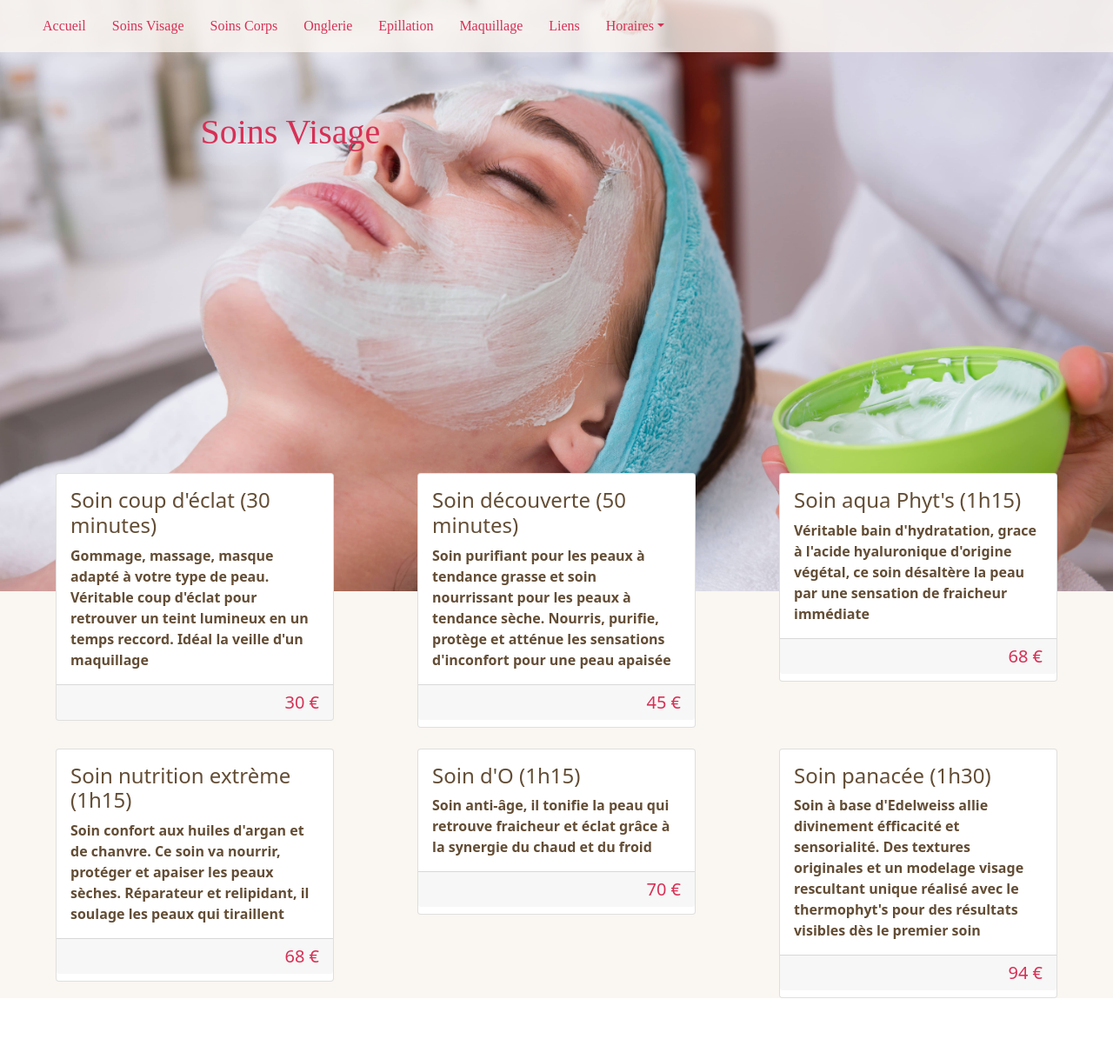
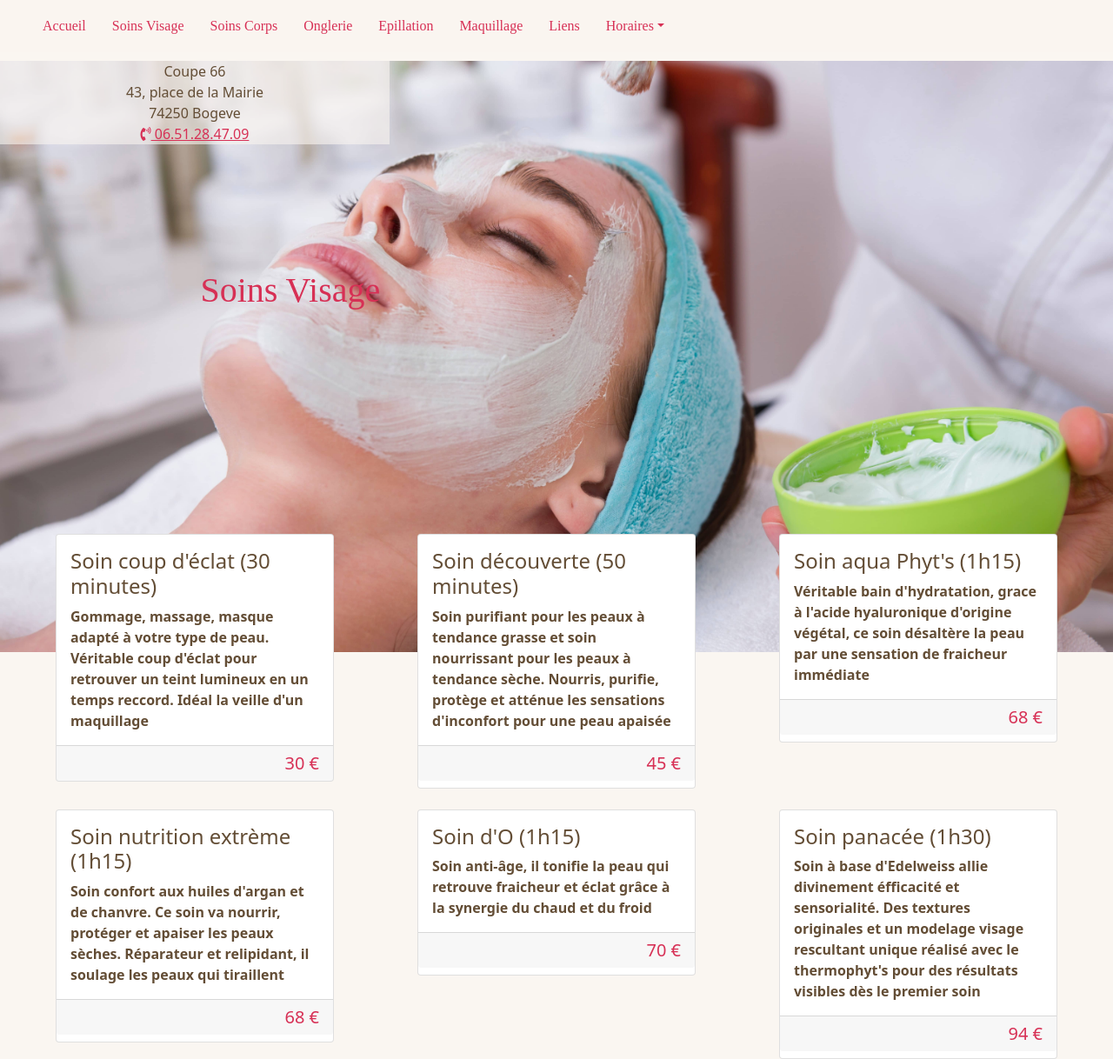
Before and after one commit to batsWTR/belleonaturelle, a PHP site: page /soins_visage.html in a window 1280 px wide. Shown: the whole page at 87% size. Before the commit the page ends 1148 px from the top, so only its background shows below. Run offline with PHP 8.4, Linux system fonts and the light colour scheme; some web fonts are replaced.

Commit message:
ajout adresse

```diff
--- a/epillation.html
+++ b/epillation.html
@@ -92,6 +92,12 @@
             </nav>
         </header>
         <div id="hero" class="bg-epillation" >
+            <address class="address">
+                <p>Coupe 66</p>
+                <p>43, place de la Mairie</p>
+                <p>74250 Bogeve</p>
+                <a href="tel:0651284709"><i class="fas fa-phone-volume"></i> 06.51.28.47.09</a>
+            </address>
             <h1>Epillation</h1>
         </div>
         <section class="container">
--- a/liens.html
+++ b/liens.html
@@ -103,6 +103,12 @@
         </nav>
     </header>
     <div id="hero" class="bg-liens">
+        <address class="address">
+            <p>Coupe 66</p>
+            <p>43, place de la Mairie</p>
+            <p>74250 Bogeve</p>
+            <a href="tel:0651284709"><i class="fas fa-phone-volume"></i> 06.51.28.47.09</a>
+        </address>
         <h1>Contact</h1>
     </div>
     <form id="formContact" class="form mx-auto mt-4 w-75" method="post">
--- a/main.css
+++ b/main.css
@@ -60,7 +60,7 @@
 }
 
 .bg-soinsVisage {
-  background: url("./img/soins_visage.jpg") right center;
+  background: url("./img/soins_visage.jpg") left center;
   background-size: cover;
 }
 
@@ -82,6 +82,28 @@
 .bg-liens {
   background: url("./img/contact.jpg") center left;
   background-size: cover;
+}
+
+.address {
+  margin-top: 70px;
+  width: 35%;
+  background-color: rgba(250, 246, 241, 0.6);
+}
+
+.address p {
+  margin: 0;
+  text-align: center;
+}
+
+.address a {
+  display: block;
+  color: #d73055;
+  text-align: center;
+  cursor: pointer;
+}
+
+.address a:hover {
+  color: #9c1e3a;
 }
 
 .card-footer {
@@ -162,6 +184,7 @@
 #hero {
   width: 100%;
   height: 85vh;
+  z-index: -100;
   margin-bottom: -20vh;
 }
 
--- a/maquillage.html
+++ b/maquillage.html
@@ -92,6 +92,12 @@
             </nav>
         </header>
         <div id="hero" class="bg-maquillage" >
+            <address class="address">
+                <p>Coupe 66</p>
+                <p>43, place de la Mairie</p>
+                <p>74250 Bogeve</p>
+                <a href="tel:0651284709"><i class="fas fa-phone-volume"></i> 06.51.28.47.09</a>
+            </address>
             <h1>Maquillage</h1>
 
         </div>
--- a/onglerie.html
+++ b/onglerie.html
@@ -92,6 +92,12 @@
             </nav>
         </header>
         <div id="hero" class="bg-onglerie" >
+            <address class="address">
+                <p>Coupe 66</p>
+                <p>43, place de la Mairie</p>
+                <p>74250 Bogeve</p>
+                <a href="tel:0651284709"><i class="fas fa-phone-volume"></i> 06.51.28.47.09</a>
+            </address>
             <h1>Onglerie</h1>
         </div>
         <div class="content row row-cols-1 row-cols-md-3 g-4">
--- a/sass/components/__components.scss
+++ b/sass/components/__components.scss
@@ -12,7 +12,7 @@
 }
 
 .bg-soinsVisage{
-    background: url('./img/soins_visage.jpg') right center;
+    background: url('./img/soins_visage.jpg') left center;
     background-size: cover;
 }
 
@@ -35,7 +35,25 @@
     background: url('./img/contact.jpg') center left;
     background-size: cover;
 }
-
+.address{
+    //position: absolute;
+    margin-top: 70px;
+    width: 35%;
+    background-color: rgba($bg-color,0.6);
+    p{
+        margin: 0;
+        text-align: center;
+    }
+    a{
+        display: block;
+        color: $spec-color;
+        text-align: center;
+        cursor: pointer;
+        &:hover{
+            color:darken($spec-color,15);
+        }
+    }
+}
 .card-footer{
     color: $spec-color;
     text-align: end;
--- a/sass/pages/__accueil.scss
+++ b/sass/pages/__accueil.scss
@@ -5,6 +5,8 @@
 #hero{
     width: 100%;
     height: 85vh;
+    //position: relative;
+    z-index: -100;
 
     margin-bottom: -20vh;
 
--- a/soins_corps.html
+++ b/soins_corps.html
@@ -92,6 +92,12 @@
             </nav>
         </header>
         <div id="hero" class="bg-soinsCorps" >
+            <address class="address">
+                <p>Coupe 66</p>
+                <p>43, place de la Mairie</p>
+                <p>74250 Bogeve</p>
+                <a href="tel:0651284709"><i class="fas fa-phone-volume"></i> 06.51.28.47.09</a>
+            </address>
             <h1>Soins Corps</h1>
         </div>
         <div class="content row row-cols-1 row-cols-md-3 g-4">
--- a/soins_visage.html
+++ b/soins_visage.html
@@ -90,6 +90,12 @@
             </nav>
         </header>
         <div id="hero" class="bg-soinsVisage" >
+            <address class="address">
+                <p>Coupe 66</p>
+                <p>43, place de la Mairie</p>
+                <p>74250 Bogeve</p>
+                <a href="tel:0651284709"><i class="fas fa-phone-volume"></i> 06.51.28.47.09</a>
+            </address>
             <h1>Soins Visage</h1>
         </div>
         <div class="content row row-cols-1 row-cols-md-3 g-4">
```
Also changed, not shown: index.html (+7 -0 lines), tarifs.html (deleted, +0 -89 lines), 1 other file.
